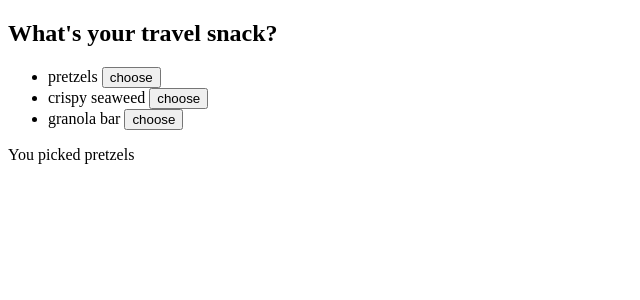
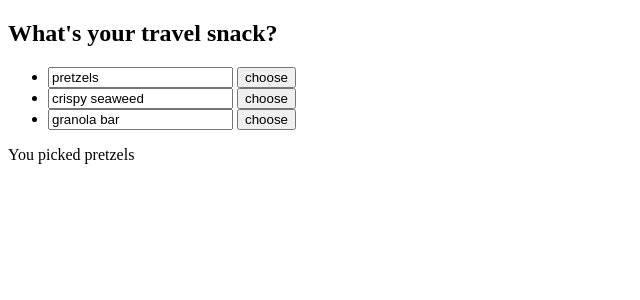
Before and after one commit to nickonyi/React-repo, a React (Vite) app: page / in a window 1280 px wide. Shown: the top 300 px of the page, without its empty margins (0-640 px from the left). Built offline with nearby package versions, Linux system fonts and the light colour scheme.

Commit message:
structuring state

```diff
--- a/src/components/Menu.jsx
+++ b/src/components/Menu.jsx
@@ -8,7 +8,24 @@ const initialItems = [
 
 export default function Menu() {
   const [items, setItems] = useState(initialItems);
-  const [selectedItem, setSelectedItem] = useState(items[0]);
+  const [selectedId, setSelectedId] = useState(0);
+
+  const selectedItem = items.find((item) => item.id === selectedId);
+
+  const handleItemChange = (id, e) => {
+    setItems(
+      items.map((item) => {
+        if (item.id === id) {
+          return {
+            ...item,
+            title: e.target.value,
+          };
+        } else {
+          return item;
+        }
+      })
+    );
+  };
 
   return (
     <>
@@ -16,9 +33,12 @@ export default function Menu() {
       <ul>
         {items.map((item) => (
           <li key={item.id}>
-            {item.title}
+            <input
+              value={item.title}
+              onChange={(e) => handleItemChange(item.id, e)}
+            />
             {'  '}
-            <button onClick={() => setSelectedItem(item)}>choose</button>
+            <button onClick={() => setSelectedId(item.id)}>choose</button>
           </li>
         ))}
       </ul>
```
